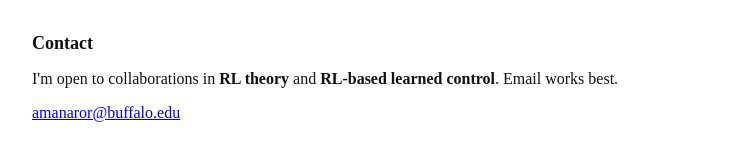
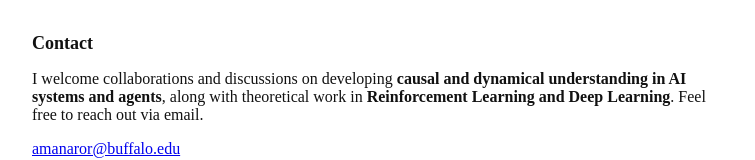
Before and after one commit to amanarora-ai/amanarora-ai.github.io, a React (Vite) app: page / in a window 1280 px wide. Shown: the part 748-908 px from the top of the page, without its empty margins (262-1017 px from the left). Built offline with nearby package versions, Linux system fonts and the light colour scheme.

Commit message:
feat: update contact section to align with causal and dynamical AI research focus

```diff
--- a/src/App.jsx
+++ b/src/App.jsx
@@ -267,8 +267,7 @@ export default function AmanPortfolio() {
         <section id="contact">
           <h2>Contact</h2>
           <p className="para">
-            I'm open to collaborations in <strong>RL theory</strong> and
-            <strong> RL‑based learned control</strong>. Email works best.
+            I welcome collaborations and discussions on developing <strong>causal and dynamical understanding in AI systems and agents</strong>, along with theoretical work in <strong>Reinforcement Learning and Deep Learning</strong>. Feel free to reach out via email.
           </p>
           <p>
             <a href={`mailto:${DATA.email}`}>{DATA.email}</a>
```
